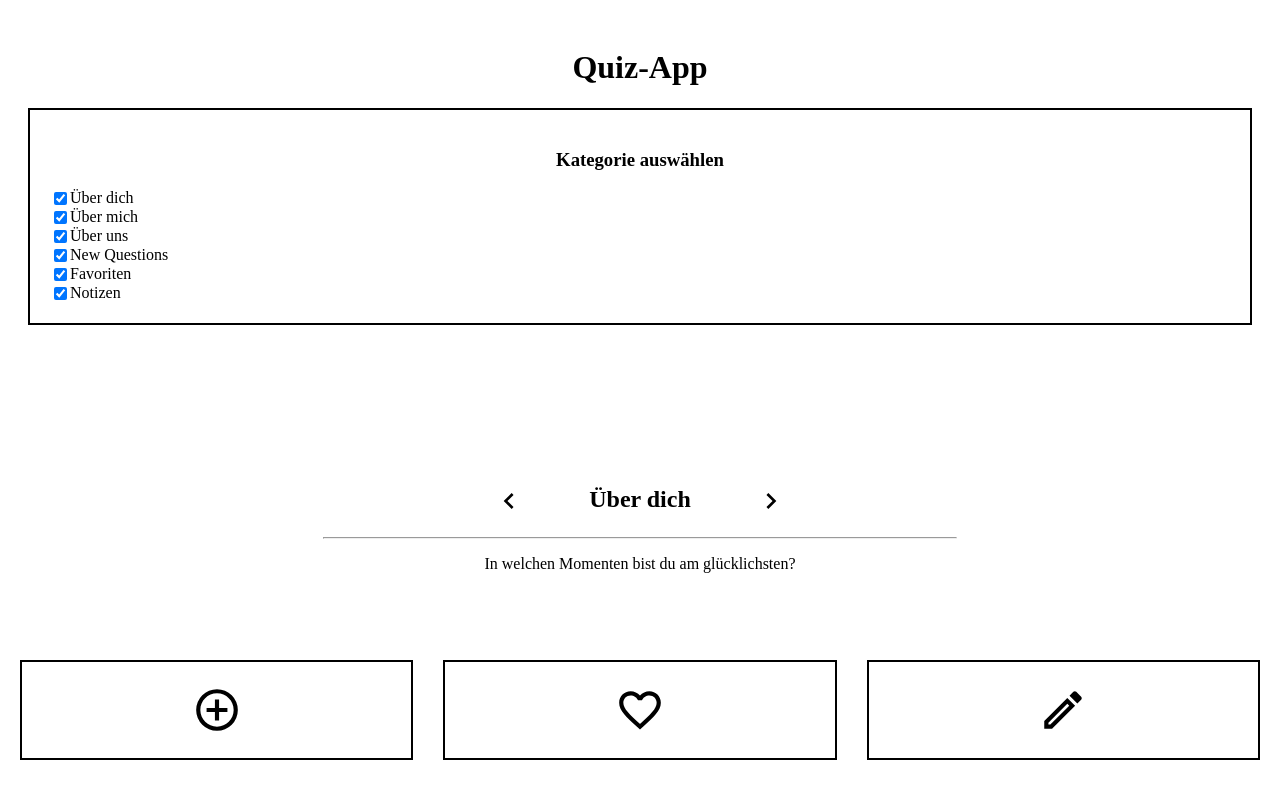
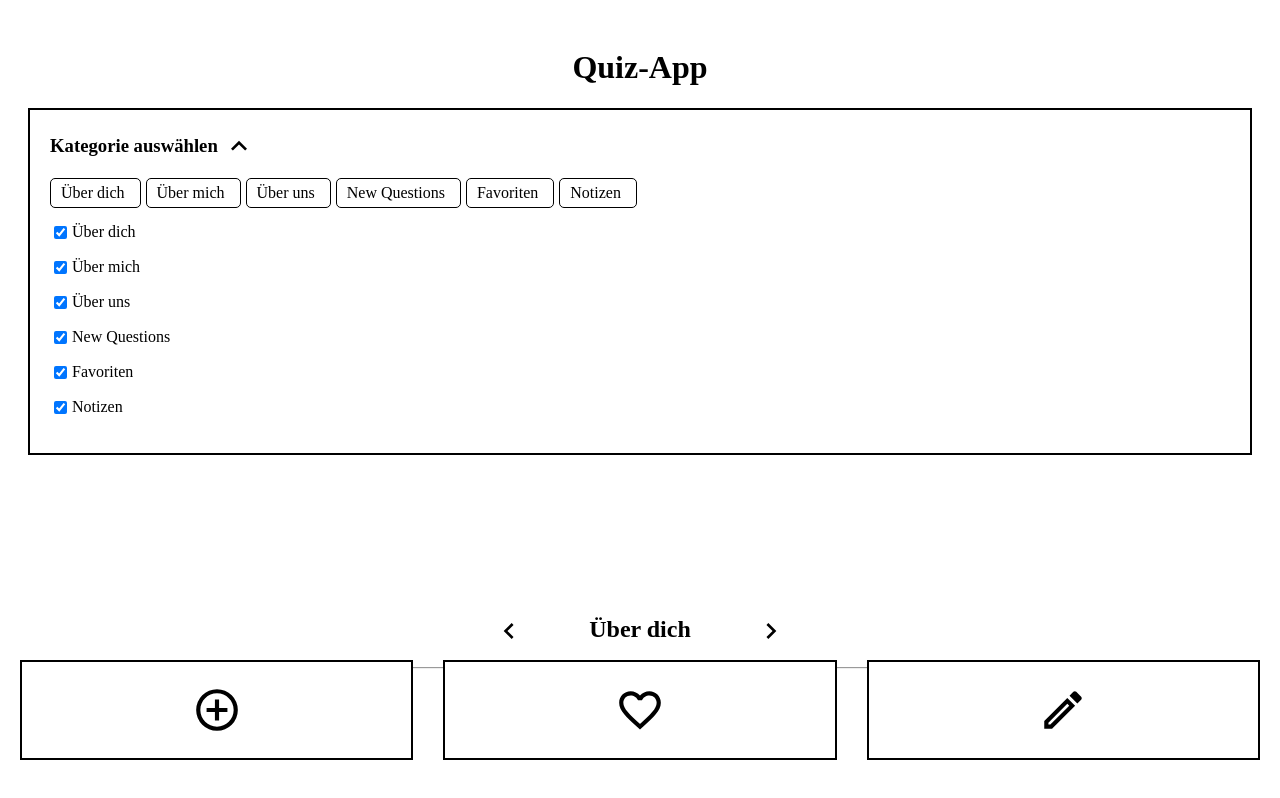
Before and after one commit to JivanaLipsewers/Capstone-90-Fragen-die-verbinden, a Next.js app: page / in a window 1280 px wide. Both pictures are taken after a click on the element "Kategorie auswählen". Built offline with nearby package versions, Linux system fonts and the light colour scheme.

Commit message:
udate filter

```diff
--- a/components/Filter/index.js
+++ b/components/Filter/index.js
@@ -1,5 +1,5 @@
 import { useState } from 'react';
-import { FilterContainer, FilterLabel, FilterCheckbox, CategoryList } from "./styles";
+import { FilterContainer, FilterHeader, FilterLabel, FilterCheckbox, SelectedCategoriesContainer, SelectedCategory, CloseIcon, ChevronIcon } from './styles';
 
 const Filter = ({ categories, selectedCategories, onCategoryChange }) => {
   const [showCategories, setShowCategories] = useState(false);
@@ -8,22 +8,59 @@ const Filter = ({ categories, selectedCategories, onCategoryChange }) => {
     setShowCategories(!showCategories);
   };
 
+  const handleCategoryChange = (category) => {
+    onCategoryChange(category);
+  };
+
+  const handleRemoveCategory = (category) => {
+    const updatedCategories = selectedCategories.filter((c) => c !== category);
+    onCategoryChange(updatedCategories);
+  };
+
   return (
     <FilterContainer>
-      <h3 onClick={handleToggleCategories}>Kategorie auswählen</h3>
+      <FilterHeader onClick={handleToggleCategories}>
+        Kategorie auswählen
+        <ChevronIcon>
+          {showCategories ? (
+            <svg xmlns="http://www.w3.org/2000/svg" viewBox="0 0 24 24" width="32" height="32">
+              <title>chevron-up</title>
+              <path d="M7.41,15.41L12,10.83L16.59,15.41L18,14L12,8L6,14L7.41,15.41Z" />
+            </svg>
+          ) : (
+            <svg xmlns="http://www.w3.org/2000/svg" viewBox="0 0 24 24" width="32" height="32">
+              <title>chevron-down</title>
+              <path d="M7.41,8.58L12,13.17L16.59,8.58L18,10L12,16L6,10L7.41,8.58Z" />
+            </svg>
+          )}
+        </ChevronIcon>
+      </FilterHeader>
+      <SelectedCategoriesContainer>
+        {selectedCategories.map((category, index) => (
+          <SelectedCategory key={index}>
+            {category}
+            <CloseIcon onClick={() => handleRemoveCategory(category)}>
+              <svg xmlns="http://www.w3.org/2000/svg" viewBox="0 0 24 24">
+                <title>close</title>
+                <path d="M19,6.41L17.59,5L12,10.59L6.41,5L5,6.41L10.59,12L5,17.59L6.41,19L12,13.41L17.59,19L19,17.59L13.41,12L19,6.41Z" />
+              </svg>
+            </CloseIcon>
+          </SelectedCategory>
+        ))}
+      </SelectedCategoriesContainer>
       {showCategories && (
-        <CategoryList>
+        <div>
           {categories.map((category, index) => (
             <FilterLabel key={index}>
               <FilterCheckbox
                 type="checkbox"
                 checked={selectedCategories.includes(category)}
-                onChange={() => onCategoryChange(category)}
+                onChange={() => handleCategoryChange(category)}
               />
               {category}
             </FilterLabel>
           ))}
-        </CategoryList>
+        </div>
       )}
     </FilterContainer>
   );
--- a/components/Filter/styles.js
+++ b/components/Filter/styles.js
@@ -10,16 +10,52 @@ export const FilterContainer = styled.div`
   padding: 20px;
 `;
 
-export const CategoryList = styled.div`
- text-align: center;
+export const FilterHeader = styled.h3`
+  display: flex;
+  align-items: center;
+  margin: 0;
+  padding: 0;
+  cursor: pointer;
+  margin-bottom: 16px;
+`;
+
+export const ChevronIcon = styled.span`
+  width: 32px;
+  height: 32px;
+  margin-left: 5px;
+  display: flex;
+  align-items: center;
+  justify-content: center;
+`;
+
+export const SelectedCategoriesContainer = styled.div`
+  display: flex;
+  flex-wrap: wrap;
+  margin-bottom: 10px;
+`;
+
+export const SelectedCategory = styled.div`
+  background-color: #FFF;
+  border: 1px solid #000;
+  border-radius: 5px;
+  padding: 5px 10px;
+  display: flex;
+  align-items: center;
+  margin-right: 5px;
+  margin-bottom: 5px;
+`;
+
+export const CloseIcon = styled.span`
+  margin-left: 5px;
+  cursor: pointer;
 `;
 
 export const FilterLabel = styled.label`
   display: flex;
-  //align-items: center;
-  // margin-bottom: 20px;
+  align-items: center;
+  margin-bottom: 16px;
 `;
 
 export const FilterCheckbox = styled.input`
-  // margin-right: 20px;
+  margin-right: 5px;
 `;
```
